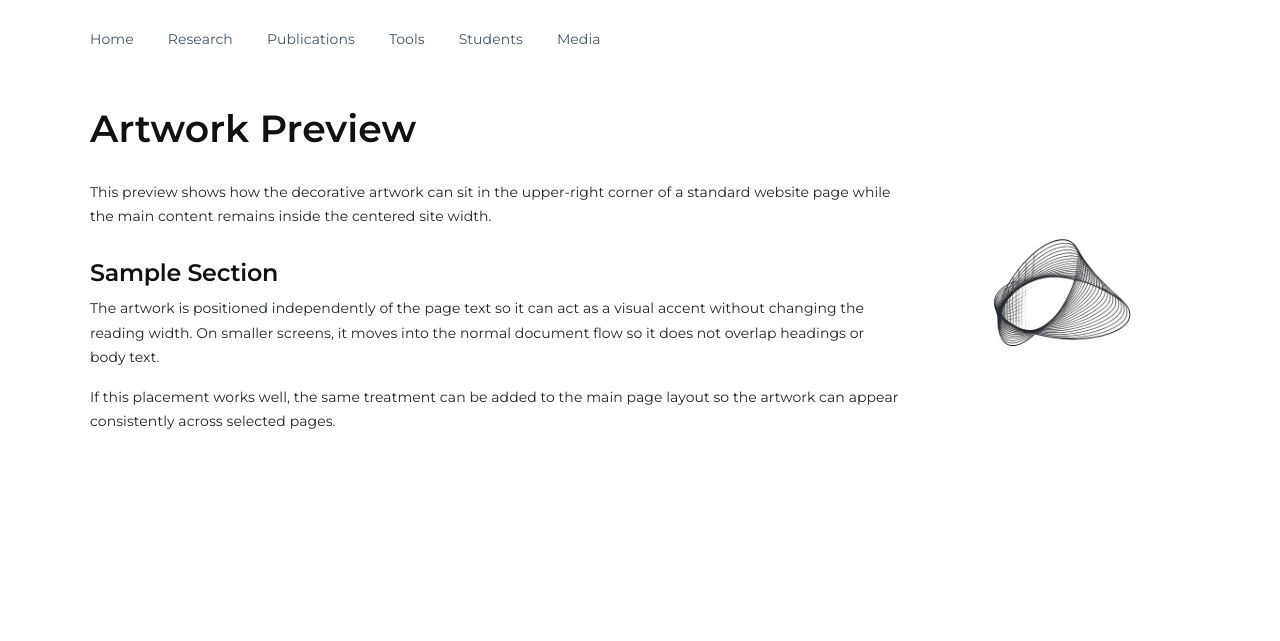
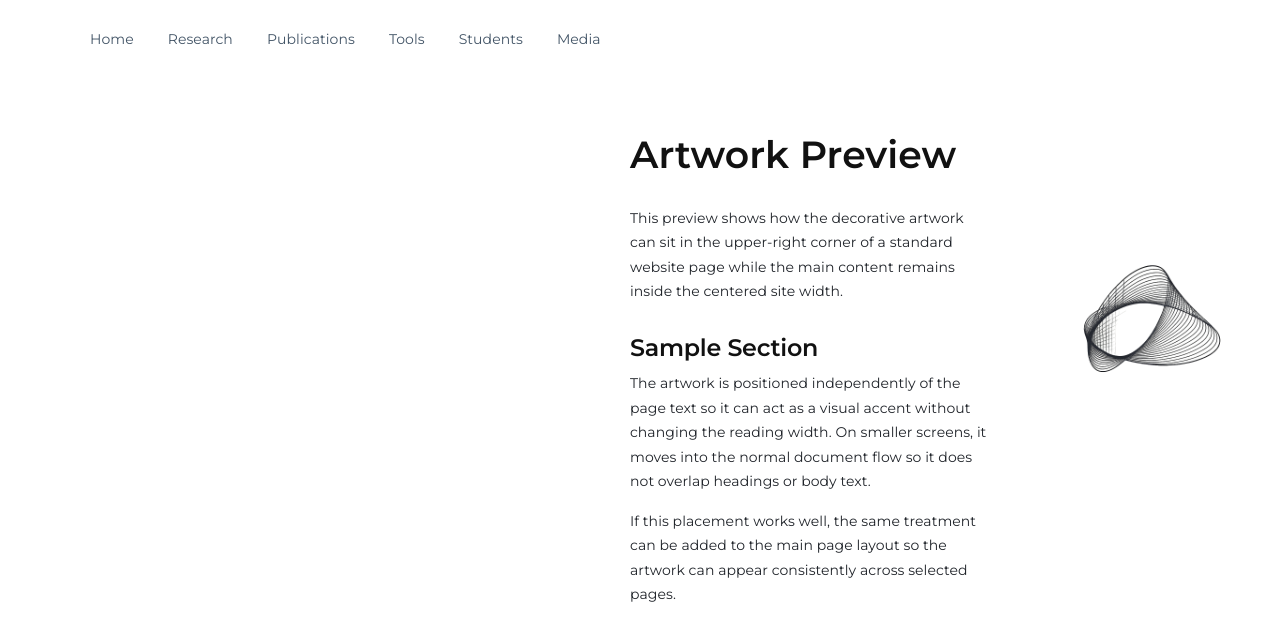
Before and after one commit to cjacks04/cjacks04.github.io, a Jekyll site: the page built from artwork-preview.md, in a window 1280 px wide and 900 px high. Shown: the top 641 px of the window. Built offline with Jekyll 4.4.1, drawn with Linux system fonts in a browser that asks for light colours; nearby versions of some CDN libraries; a style sheet for code colours, icons or effects is not loaded.

Commit message:
Adopt artwork-preview geometry for standard pages

```diff
--- a/_layouts/page.html
+++ b/_layouts/page.html
@@ -20,6 +20,7 @@
     <link rel="stylesheet" href="{{ '/assets/css/sitewide-flat.css' | relative_url }}">
     <link rel="stylesheet" href="{{ '/assets/css/sitewide-width-fix.css' | relative_url }}">
     <link rel="stylesheet" href="{{ '/assets/css/layout-correction.css' | relative_url }}">
+    <link rel="stylesheet" href="{{ '/assets/css/sitewide-artwork-base.css' | relative_url }}">
     <link rel="stylesheet" href="https://cdnjs.cloudflare.com/ajax/libs/academicons/1.8.6/css/academicons.min.css" integrity="sha256-uFVgMKfistnJAfoCUQigIl+JfUaP47GrRKjf6CTPVmw=" crossorigin="anonymous">
     <link rel="stylesheet" href="https://cdnjs.cloudflare.com/ajax/libs/font-awesome/5.11.2/css/all.min.css" integrity="sha256-+N4/V/SbAFiW1MPBCXnfnP9QSN3+Keu+NlB+0ev/YKQ=" crossorigin="anonymous">
   </head>
@@ -27,7 +28,8 @@
   <body>
     {% include site-nav.html %}
 
-    <main class="site-shell page-shell" id="main-content">
+    <main class="standard-artwork-shell" id="main-content">
+      <section class="standard-artwork-main">
         <div class="page-header">
           <h1>{{ page.title }}</h1>
         </div>
@@ -35,6 +37,11 @@
         <div class="page-content-card">
           {{ content }}
         </div>
+      </section>
+
+      <aside class="standard-artwork-aside" aria-hidden="true">
+        <img src="{{ '/assets/img/artwork.png' | relative_url }}" alt="">
+      </aside>
     </main>
   </body>
 </html>
```
Lines whose indentation alone changed are shown as unchanged.
